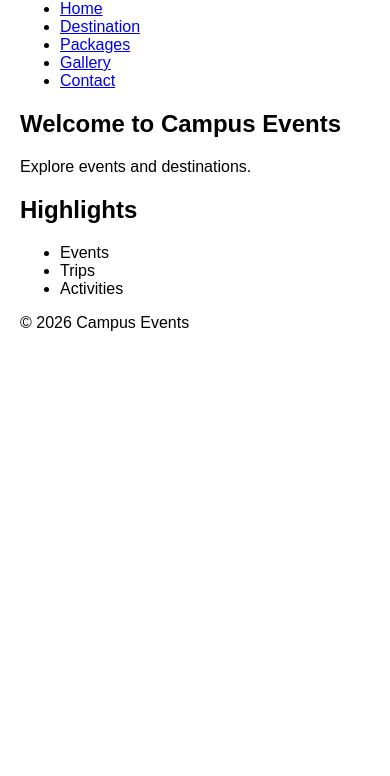
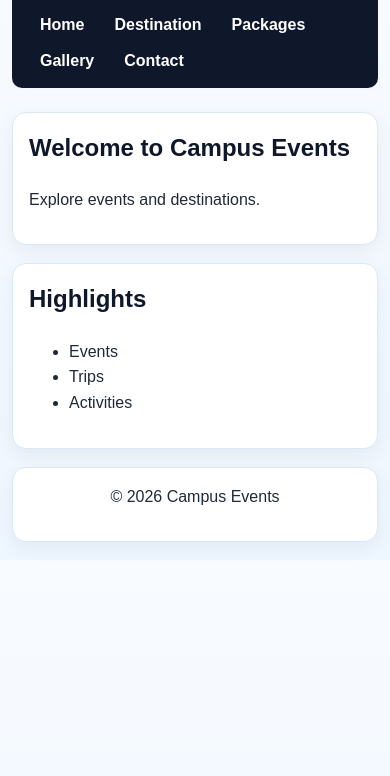
Before and after one commit to hassan3208/campus-events, a website: page src/index.html in a window 390 px wide. Shown: the part 68-844 px from the top of the page. Drawn offline with Linux system fonts and the light colour scheme.

Commit message:
setup docker

```diff
--- a/styles/style.css
+++ b/styles/style.css
@@ -9,7 +9,165 @@
 
 body {
   font-family: Arial, sans-serif;
-  margin: 20px;
+  margin: 0;
+  color: #1f2937;
+  background: linear-gradient(180deg, #f8fbff 0%, #eef6ff 100%);
+  line-height: 1.6;
+}
+
+h1,
+h2,
+h3 {
+  margin-top: 0;
+  color: #0f172a;
+}
+
+p {
+  margin-top: 0;
+}
+
+header,
+main,
+section,
+form,
+footer,
+nav {
+  box-sizing: border-box;
+}
+
+/* Shared page frame */
+header,
+nav,
+main,
+section,
+footer,
+form {
+  max-width: 1100px;
+  margin-left: auto;
+  margin-right: auto;
+}
+
+/* Navigation */
+nav {
+  margin-top: 20px;
+  margin-bottom: 24px;
+  padding: 14px 18px;
+  border-radius: 14px;
+  background: #0f172a;
+  color: #ffffff;
+  display: flex;
+  align-items: center;
+  justify-content: space-between;
+  gap: 16px;
+  flex-wrap: wrap;
+}
+
+nav h2,
+header h1 {
+  margin: 0;
+}
+
+nav ul {
+  list-style: none;
+  display: flex;
+  flex-wrap: wrap;
+  gap: 10px;
+  margin: 0;
+  padding: 0;
+}
+
+nav a {
+  text-decoration: none;
+  color: #ffffff;
+  font-weight: 600;
+  padding: 8px 10px;
+  border-radius: 8px;
+  transition: background-color 0.2s ease;
+}
+
+nav a:hover {
+  background-color: rgba(255, 255, 255, 0.15);
+}
+
+/* Generic sections/cards */
+header,
+main > section,
+body > section,
+form,
+footer {
+  background: #ffffff;
+  border: 1px solid #dbe7f7;
+  border-radius: 14px;
+  padding: 22px;
+  margin-bottom: 18px;
+  box-shadow: 0 6px 20px rgba(15, 23, 42, 0.06);
+}
+
+main {
+  margin-bottom: 20px;
+}
+
+/* Contact form */
+form label {
+  font-weight: 600;
+  display: inline-block;
+  margin-bottom: 6px;
+}
+
+input,
+textarea,
+button {
+  font: inherit;
+}
+
+input,
+textarea {
+  width: 100%;
+  border: 1px solid #c6d5ea;
+  border-radius: 10px;
+  padding: 10px 12px;
+}
+
+textarea {
+  min-height: 120px;
+  resize: vertical;
+}
+
+button {
+  border: none;
+  border-radius: 10px;
+  padding: 10px 14px;
+  background: #2563eb;
+  color: #ffffff;
+  font-weight: 700;
+  cursor: pointer;
+}
+
+button:hover {
+  background: #1d4ed8;
+}
+
+footer {
+  text-align: center;
+}
+
+@media (max-width: 768px) {
+  body {
+    padding: 0 12px;
+  }
+
+  nav {
+    margin-top: 12px;
+    border-radius: 10px;
+  }
+
+  header,
+  main > section,
+  body > section,
+  form,
+  footer {
+    padding: 16px;
+  }
 }
 
 /* Gallery Styles */
```
Also changed, not shown: src/contact.html (+1 -4 lines), src/destination.html (+1 -0 lines), src/gallery.html (+1 -1 lines), 1 other file.
